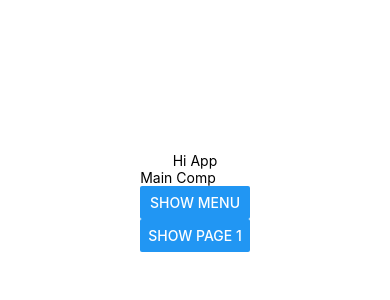
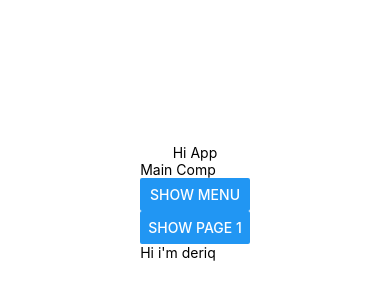
Before and after one commit to HenryBcit/classDAISetB, a React Native app: screen / in a window 390 px wide. Shown: the part 220-520 px from the top of the page. Built offline with nearby package versions, Linux system fonts and the light colour scheme; grey boxes are pictures that could not be loaded.

Commit message:
Deriq 2
oopsies i fixed it

```diff
--- a/comps/Main.js
+++ b/comps/Main.js
@@ -1,6 +1,7 @@
 import React, {useState} from 'react';
 import {View, Text, Button} from 'react-native';
 import Page1 from './Page1';
+import Deriqs from '../Deriq/deriq';
 
 function Main(){
   const [showMenu, setShowMenu] = useState(false);
@@ -48,6 +49,8 @@ function Main(){
       />
       {menu}
       {page1}
+      <Deriqs />
+
     </View>
   )
 }
```
